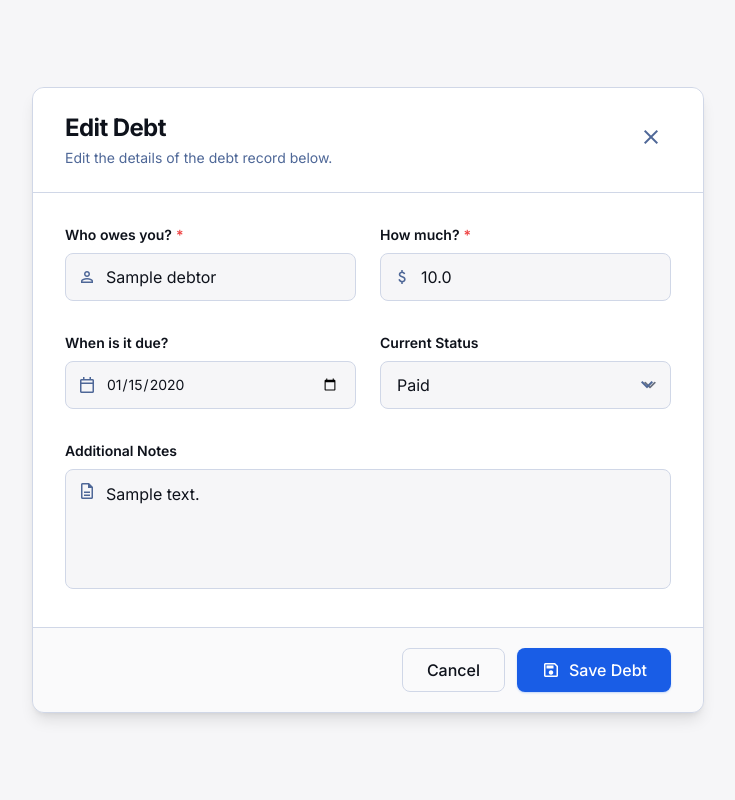
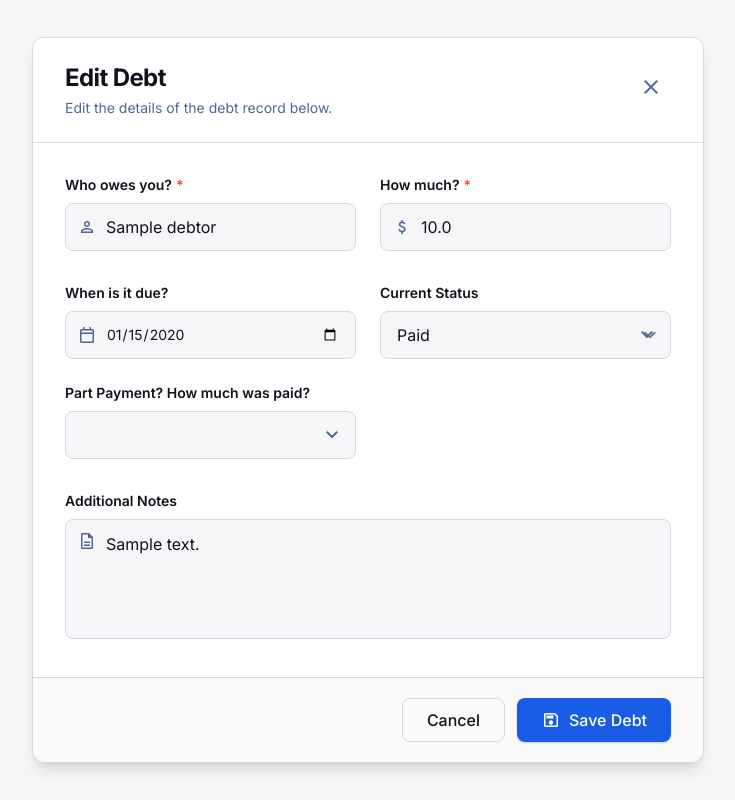
Before and after one commit to jsn-afons/debt_manager, a Flask app: page /edit_debt/1 in a window 1280 px wide. Shown: the whole page, without its empty margins (272-1007 px from the left). Run offline with Flask 3, Linux system fonts and the light colour scheme; tables that the repository leaves empty hold one stand-in row (values such as "Sample post"); some libraries are stand-ins or nearby versions.

Commit message:
Improve edit functionality for part payment

```diff
--- a/database.py
+++ b/database.py
@@ -47,6 +47,7 @@ class Debtors(db.Model):
     user_id: Mapped[int] = mapped_column(Integer, ForeignKey("users.id"), nullable=False)
     status: Mapped[str] = mapped_column(Enum(*STATUS_OPTIONS, name="status_types"), nullable=False)
     description: Mapped[str] = mapped_column(String(500), nullable=True)
+    amount_paid: Mapped[float] = mapped_column(Float, nullable=True, default=0.0)
 
     @property
     def days_ago(self):
--- a/forms.py
+++ b/forms.py
@@ -24,4 +24,5 @@ class EditDebtForm(FlaskForm):
     amount_borrowed = FloatField("Amount Borrowed", validators=[Optional()])
     promised_payment_date = DateField("Promised Payment Date", validators=[Optional()])
     status = SelectField("Status", choices=[("Active", "Active"), ("Paid", "Paid"), ("Overdue", "Overdue"), ("Forgiven", "Forgiven")])
+    amount_paid = FloatField("Amount Paid", validators=[Optional()])
     description = TextAreaField("Description", validators=[Optional()])
--- a/main.py
+++ b/main.py
@@ -61,7 +61,7 @@ def dashboard():
     my_debts = db.session.execute(db.select(Debtors).where(Debtors.user_id == my_id)).scalars().all()
     pending_debts = [debt for debt in my_debts if debt.status != 'Paid']
     amount_borrowed_sum = sum(db.session.execute(db.select(Debtors.amount_borrowed).where(Debtors.user_id == my_id)).scalars())
-    raw_total_recovered = sum(db.session.execute(db.select(Debtors.amount_borrowed).where(Debtors.status == 'Paid')).scalars())
+    raw_total_recovered = sum(db.session.execute(db.select(Debtors.amount_paid)).scalars())
     total_recovered = f"{raw_total_recovered:.2f}"
     raw_total_owed = amount_borrowed_sum - raw_total_recovered
     total_owed = f"{raw_total_owed:.2f}"
@@ -91,7 +91,9 @@ def edit_debt(id):
     form = EditDebtForm()
     if form.validate_on_submit():
         debt_to_edit.debtor_name = form.debtor_name.data
-        debt_to_edit.amount_borrowed = form.amount_borrowed.data
+        debt_to_edit.amount_borrowed = debt_to_edit.amount_borrowed - form.amount_paid.data
+        debt_to_edit.amount_paid = debt_to_edit.amount_paid + form.amount_paid.data
+
         debt_to_edit.promised_payment_date = form.promised_payment_date.data
         debt_to_edit.status = form.status.data
         debt_to_edit.description = form.description.data
--- a/templates/edit_debt.html
+++ b/templates/edit_debt.html
@@ -146,6 +146,23 @@
                         <span class="text-xs text-red-500 mt-1">{{ error }}</span>
                         {% endfor %}
                     </div>
+                    <!-- Amount Paid -->
+                    <div class="flex flex-col gap-2">
+                        <label class="text-sm font-semibold text-text-light dark:text-text-dark">Part Payment? How much
+                            was paid?</label>
+                        <div class="relative">
+                            {{ form.amount_paid(class="w-full h-12 pl-4 pr-10 bg-background-light
+                            dark:bg-background-dark
+                            border border-border-light dark:border-border-dark rounded-lg focus:outline-none
+                            focus:ring-2 focus:ring-primary focus:border-transparent transition-all text-text-light
+                            dark:text-text-dark appearance-none") }}
+                            <span
+                                class="absolute right-3 top-1/2 -translate-y-1/2 text-text-muted-light dark:text-text-muted-dark pointer-events-none material-symbols-outlined">expand_more</span>
+                        </div>
+                        {% for error in form.amount_paid.errors %}
+                        <span class="text-xs text-red-500 mt-1">{{ error }}</span>
+                        {% endfor %}
+                    </div>
                 </div>
                 <!-- Row 3: Description -->
                 <div class="flex flex-col gap-2">
```
